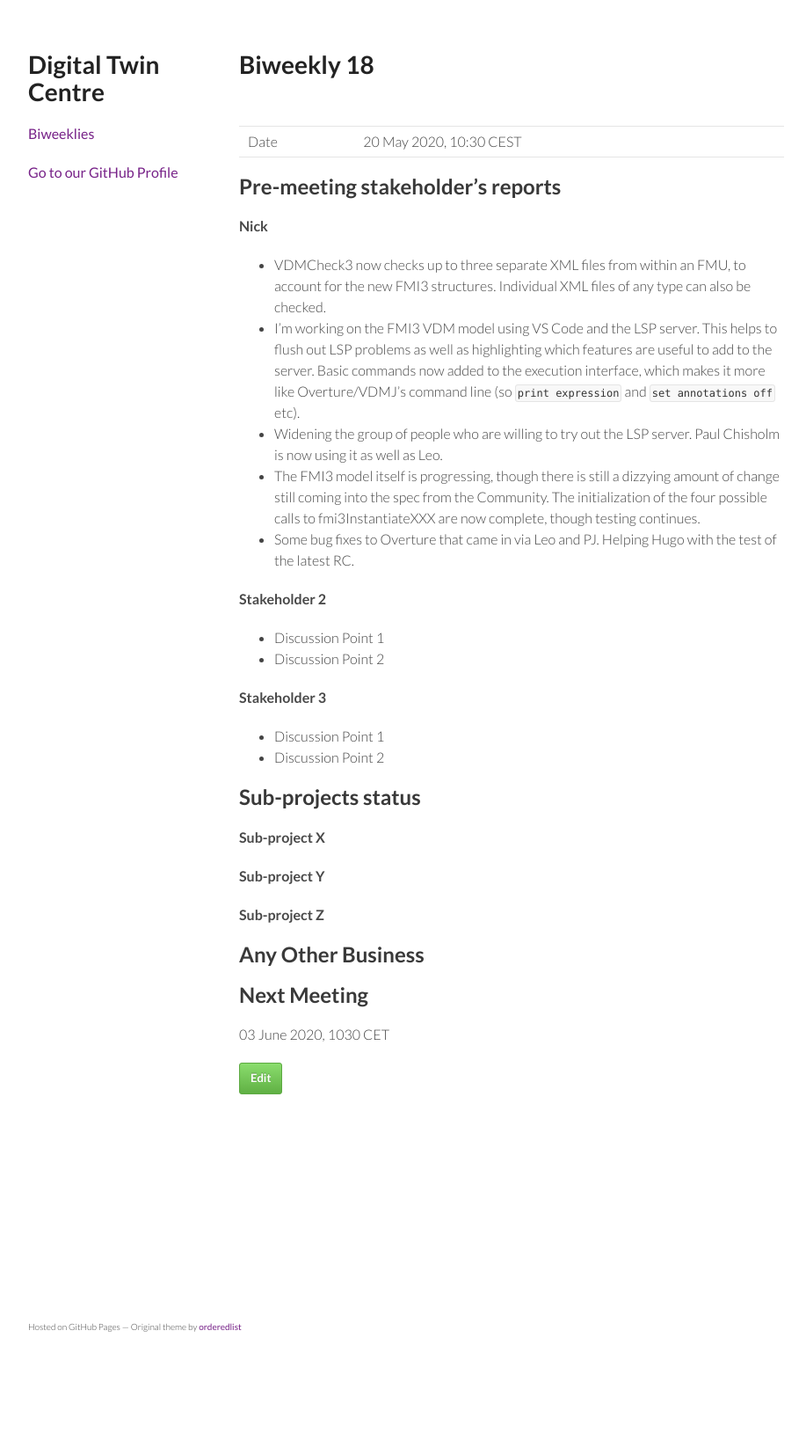
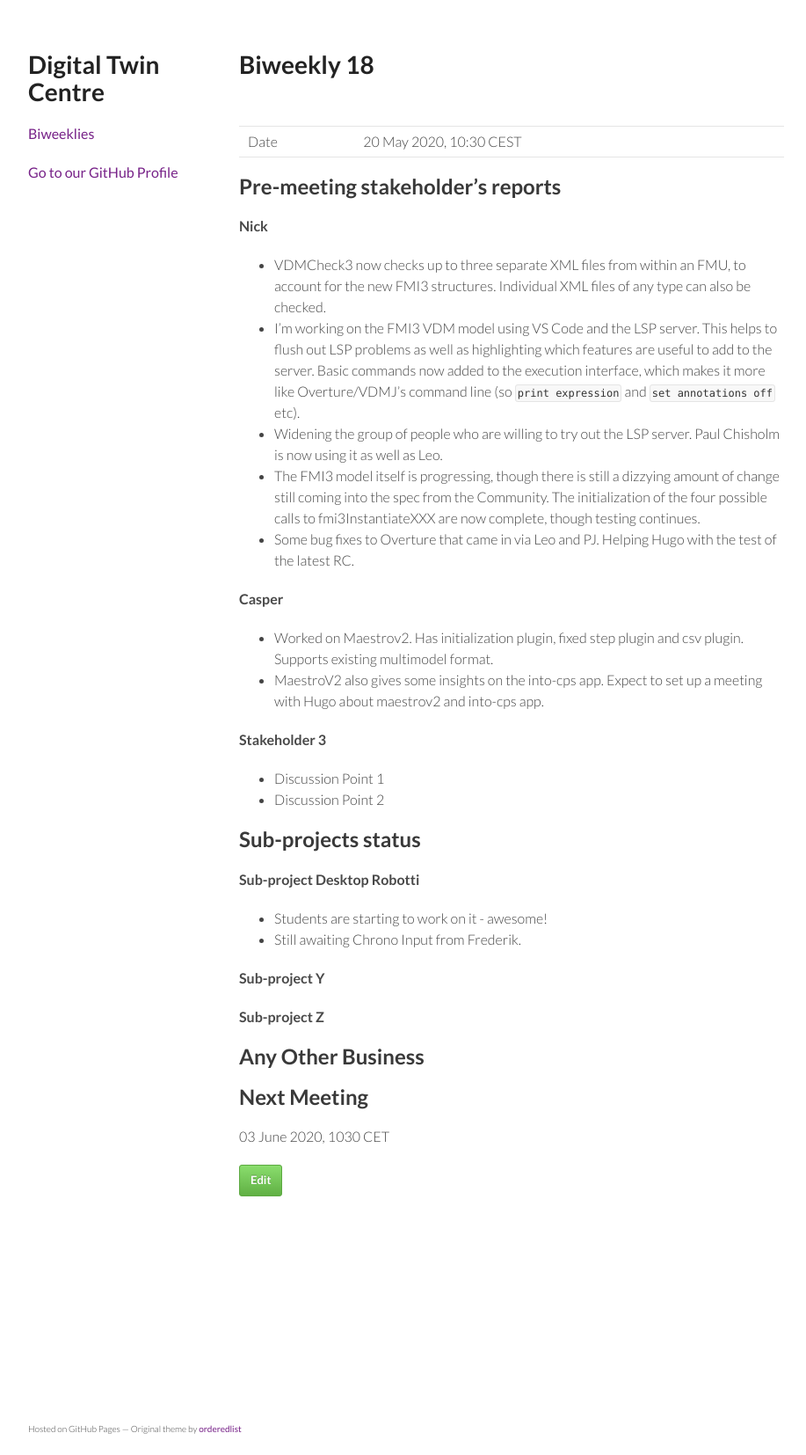
Before and after one commit to digitaltwincentre/digitaltwincentre.github.io, a Jekyll site: the page built from _biweeklies/Biweekly-18.md, in a window 1280 px wide. Shown: the whole page at 88% size, without its empty margins (178-1095 px from the left). Built offline with Jekyll 4.4.1, drawn with Linux system fonts in a browser that asks for light colours; nearby versions of some CDN libraries; before the commit the page ends 1538 px from its top, so only the background shows below that.

Commit message:
Update Biweekly-18.md

```diff
--- a/_biweeklies/Biweekly-18.md
+++ b/_biweeklies/Biweekly-18.md
@@ -27,9 +27,9 @@ date: 20 May 2020, 1030 CEST
 * The FMI3 model itself is progressing, though there is still a dizzying amount of change still coming into the spec from the Community. The initialization of the four possible calls to fmi3InstantiateXXX are now complete, though testing continues.
 * Some bug fixes to Overture that came in via Leo and PJ. Helping Hugo with the test of the latest RC.
 
-#### Stakeholder 2
-* Discussion Point 1
-* Discussion Point 2
+#### Casper
+* Worked on Maestrov2. Has initialization plugin, fixed step plugin and csv plugin. Supports existing multimodel format.
+* MaestroV2 also gives some insights on the into-cps app. Expect to set up a meeting with Hugo about maestrov2 and into-cps app.
 
 #### Stakeholder 3
 * Discussion Point 1
@@ -39,7 +39,9 @@ date: 20 May 2020, 1030 CEST
 ## Sub-projects status
 
 
-#### Sub-project X
+#### Sub-project Desktop Robotti
+* Students are starting to work on it - awesome!
+* Still awaiting Chrono Input from Frederik.
 
 #### Sub-project Y
 
```
